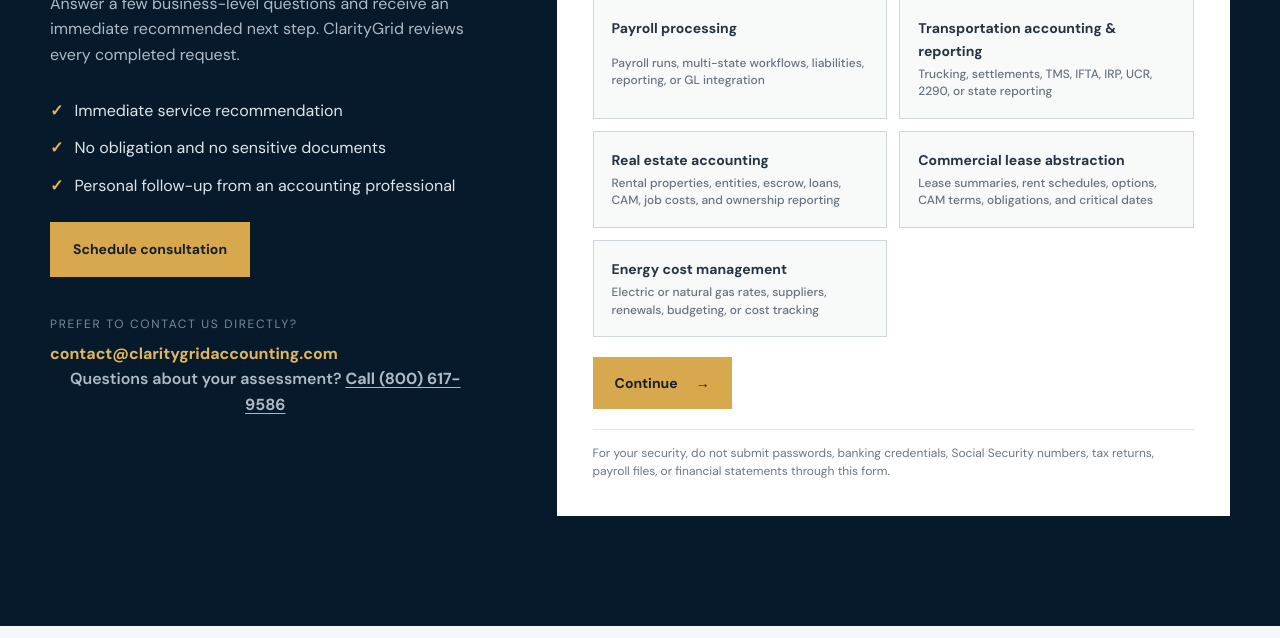
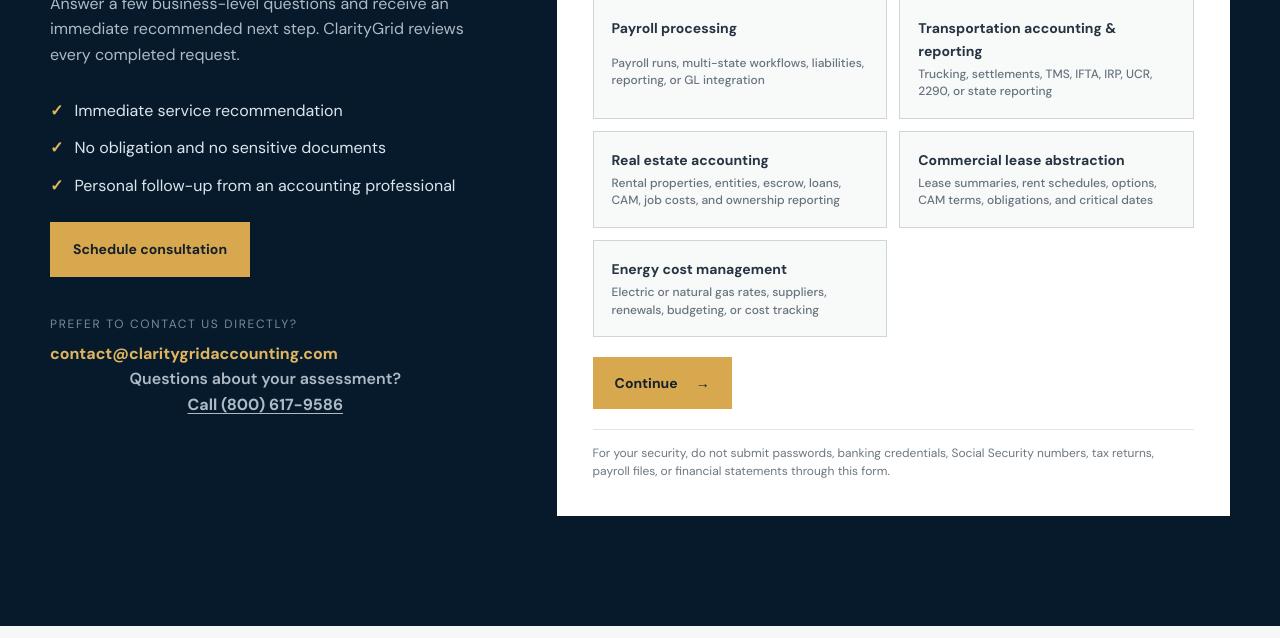
Before and after one commit to dhinds42/claritygrid-accounting, a plain HTML site: page index.html in a window 1280 px wide. Shown: the part 9590-10228 px from the top of the page. Drawn offline with Linux system fonts and the light colour scheme.

Commit message:
Prevent assessment phone number wrapping across lines

```diff
--- a/integrations.css
+++ b/integrations.css
@@ -54,3 +54,6 @@ body.cg-assessment-visible #zsiq_chat_wrap { display: none !important; pointer-e
 .cg-footer-contact{text-align:center;padding:8px 12px}
 .cg-header-phone:focus-visible,.cg-assessment-phone:focus-visible,.cg-footer-phone:focus-visible{outline:3px solid #2563eb;outline-offset:3px}
 @media(max-width:760px){.cg-header-phone{font-size:.82rem;padding:6px;margin:0 4px;white-space:normal;text-align:center}.cg-assessment-contact{padding:0 12px}}
+
+/* Keep the assessment call number together at desktop and mobile widths. */
+.cg-assessment-phone{display:inline-block;white-space:nowrap;overflow-wrap:normal;word-break:normal}
```
